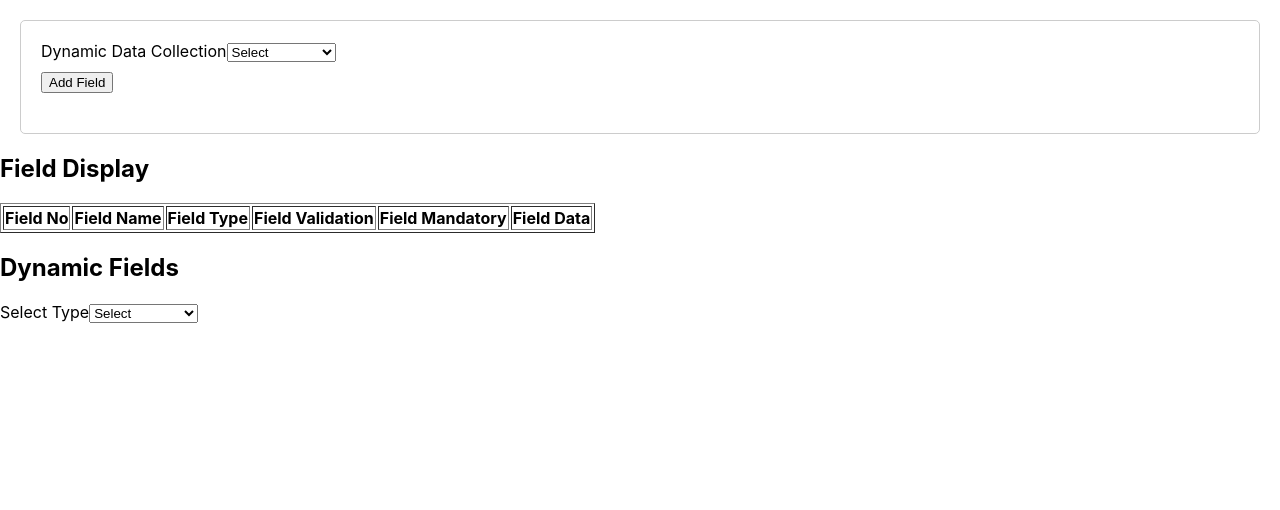
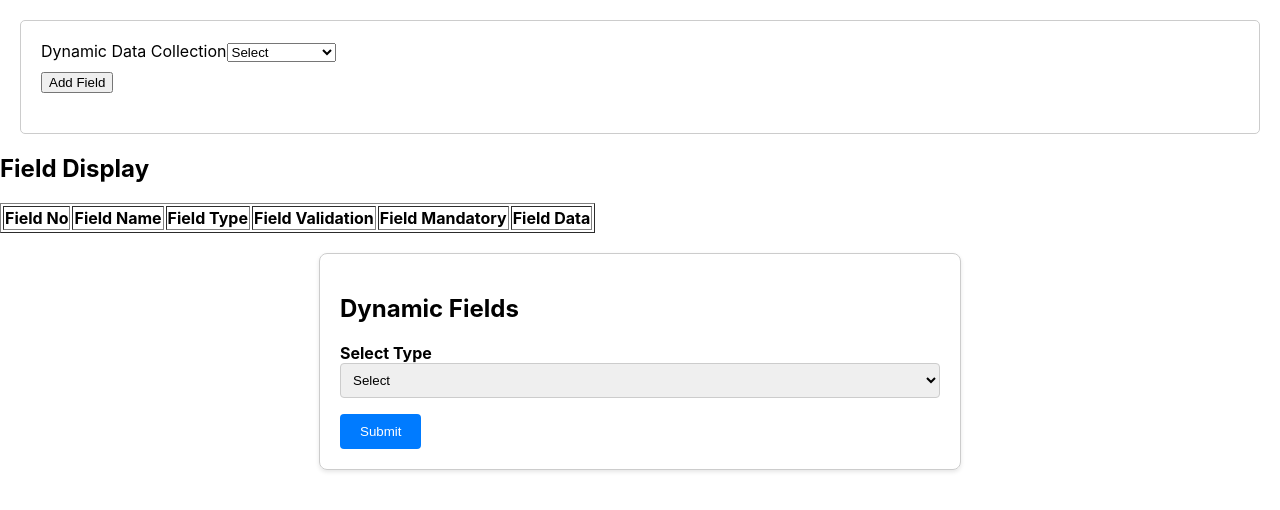
Before and after one commit to chetan-0/farmwiseAi, a React (Create React App) app: page / in a window 1280 px wide. Shown: the top 510 px of the page. Built offline with nearby package versions, Linux system fonts and the light colour scheme.

Commit message:
final submission

```diff
--- a/src/App.js
+++ b/src/App.js
@@ -13,7 +13,7 @@ function App() {
       <PersistGate loading={null} persistor={persistor}>
         <div className="App">
           <FieldForm />
-          <FieldDisplay />
+          <FieldDisplay /><br/>
           <DynamicFields/>
         </div>
       </PersistGate>
--- /dev/null
+++ b/src/DynamicFields.css
@@ -0,0 +1,43 @@
+.dynamic-fields-container {
+    width: 100%;
+    max-width: 600px;
+    margin: 0 auto;
+    padding: 20px;
+    border: 1px solid #ccc;
+    border-radius: 8px;
+    box-shadow: 0 2px 4px rgba(0, 0, 0, 0.1);
+  }
+
+  .dynamic-fields-container h2 {
+    margin-bottom: 20px;
+    font-size: 24px;
+  }
+
+  .dynamic-fields-container label {
+    margin-bottom: 8px;
+    font-weight: bold;
+  }
+
+  .dynamic-fields-container select,
+  .dynamic-fields-container input[type='text'],
+  .dynamic-fields-container input[type='date'] {
+    width: 100%;
+    padding: 8px;
+    margin-bottom: 16px;
+    border: 1px solid #ccc;
+    border-radius: 4px;
+    box-sizing: border-box;
+  }
+
+  .dynamic-fields-container button[type='submit'] {
+    background-color: #007bff;
+    color: #fff;
+    padding: 10px 20px;
+    border: none;
+    border-radius: 4px;
+    cursor: pointer;
+  }
+
+  .dynamic-fields-container button[type='submit']:hover {
+    background-color: #0056b3;
+  }
--- a/src/DynamicFields.js
+++ b/src/DynamicFields.js
@@ -1,5 +1,6 @@
 import React, { useState, useEffect } from 'react';
 import { useDispatch, useSelector } from 'react-redux';
+import './DynamicFields.css';
 function DynamicFields() {
     const [mainOption, setMainOption] = useState('');
     const handleOptionChange = (e) => {
@@ -7,12 +8,13 @@ function DynamicFields() {
     };
 
     const fields = useSelector((state) => state.fields || []);
-    const textBoxes = fields.filter((i)=>i.field==='text')
-    const dropdowns = fields.filter((i)=>i.field==='dropdown')
-    const dates = fields.filter((i)=>i.field==='date')
-console.log(fields)
+    const textBoxes = fields.filter((i) => i.field === 'textbox')
+    const dates = fields.filter((i) => i.field === 'date')
+    const dropdowns = fields.filter((i) => i.field === 'dropdown')
+    const a = dropdowns.map((i) => i.fData);
+    const b = a.map((j) => j.split('\n'));
     return (
-    <div>
+        <div className='dynamic-fields-container'>
             <h2>Dynamic Fields</h2>
 
             <label>Select Type</label>
@@ -23,21 +25,40 @@ console.log(fields)
                 <option value="Business">Business</option>
             </select>
 
-            <form>
-                {/* {field==='text'&&
+            {textBoxes && textBoxes.map((i) => {
+                return (
                     <div>
-                        <label>{}</label>
+                        <label>{i.fName}: </label>
+                        {i.fMan === 'yes' && <input type='text' max={i.fValidation} required />}
+                        {i.fMan === 'no' && <input type='text' max={i.fValidation} />}
+                    </div>)
+            })}
+
+            {b && dropdowns.map((i)=>{return (<label>{i.fName}</label>)}) && (
+                <div>
+                    {b.map((subArray, i) => (
+                        <select required key={i}>
+                            {subArray.map((item, j) => (
+                                <option key={`${i}-${j}`}>{item}</option>
+                            ))}
+                        </select>
+                    ))}
                 </div>
-                }
-                {field === 'dropdown' &&
+            )}
 
-                }
 
-                {field === 'date'&&
 
-                } */}
-            </form>
+            {dates.map((i)=>{
+                    return(
+                    <div>
+                    <label>{i.fName}: </label>
+                    {i.fMan==='yes' && <input type={i.field} max={i.fValidation.substring(14)} min={i.fValidation.substring(0,10)} required/>}
+                    {i.fMan==='no' && <input type={i.field} max={i.fValidation.substring(14)} min={i.fValidation.substring(0,10)} />}
+                    </div>)
+                })}
 
+
+            <button type='submit'>Submit</button>
 
         </div>
     )
--- a/src/FieldForm.js
+++ b/src/FieldForm.js
@@ -8,7 +8,7 @@ function FieldForm() {
     const [fName, setFName] = useState(useSelector(state => state.fName) || '');
     const [fType, setFType] = useState(useSelector(state => state.fType) || '');
     const [fValidation, setFValidation] = useState(useSelector(state => state.fValidation) || '');
-    const [fData, setFData] = useState(useSelector(state => state.fData) || '');
+    const [fData, setFData] = useState(useSelector(state => state.fData) || []);
     const [fMan, setFMan] = useState(useSelector(state => state.fMan) || '');
     const [field, setField] = useState(useSelector(state => state.field) || '');
     const [selectedOption, setSelectedOption] = useState(useSelector(state => state.selectedOption) || '');
@@ -135,7 +135,7 @@ function FieldForm() {
                                 <option value='no'>No</option>
                             </select>
                             <label>Field Data: </label>
-                            <input type='text' value={fData} onChange={(e) => setFData(e.target.value)} />
+                            <input type='text' value={fData} onChange={(e) => setFData(e.target.value.split("\n"))} />
                         </div>
                     }
 
@@ -175,7 +175,7 @@ function FieldForm() {
                                 <option value='date'>Date</option>
                             </select>
                             <label>Min Date: </label>
-                            <input type='date' onChange={(e) => setFValidation(e.target.value + " to")} />
+                            <input type='date' onChange={(e) => setFValidation(e.target.value + " to ")} />
                             <label>Max Date: </label>
                             <input type='date' onChange={(e) => setFValidation(fValidation + e.target.value)} />
                             <label>Mandatory: </label>
```
Lines whose indentation alone changed are shown as unchanged.
